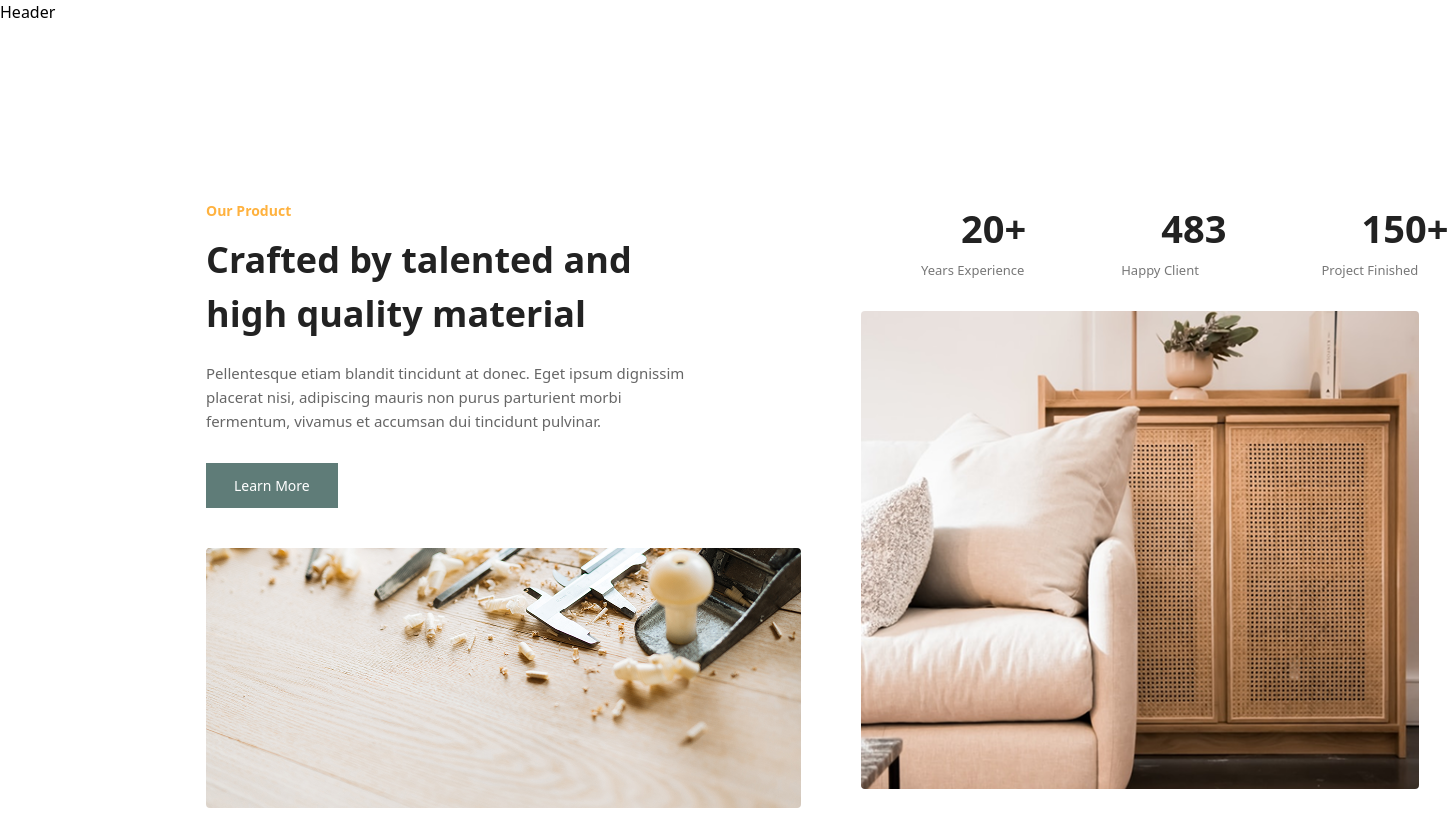
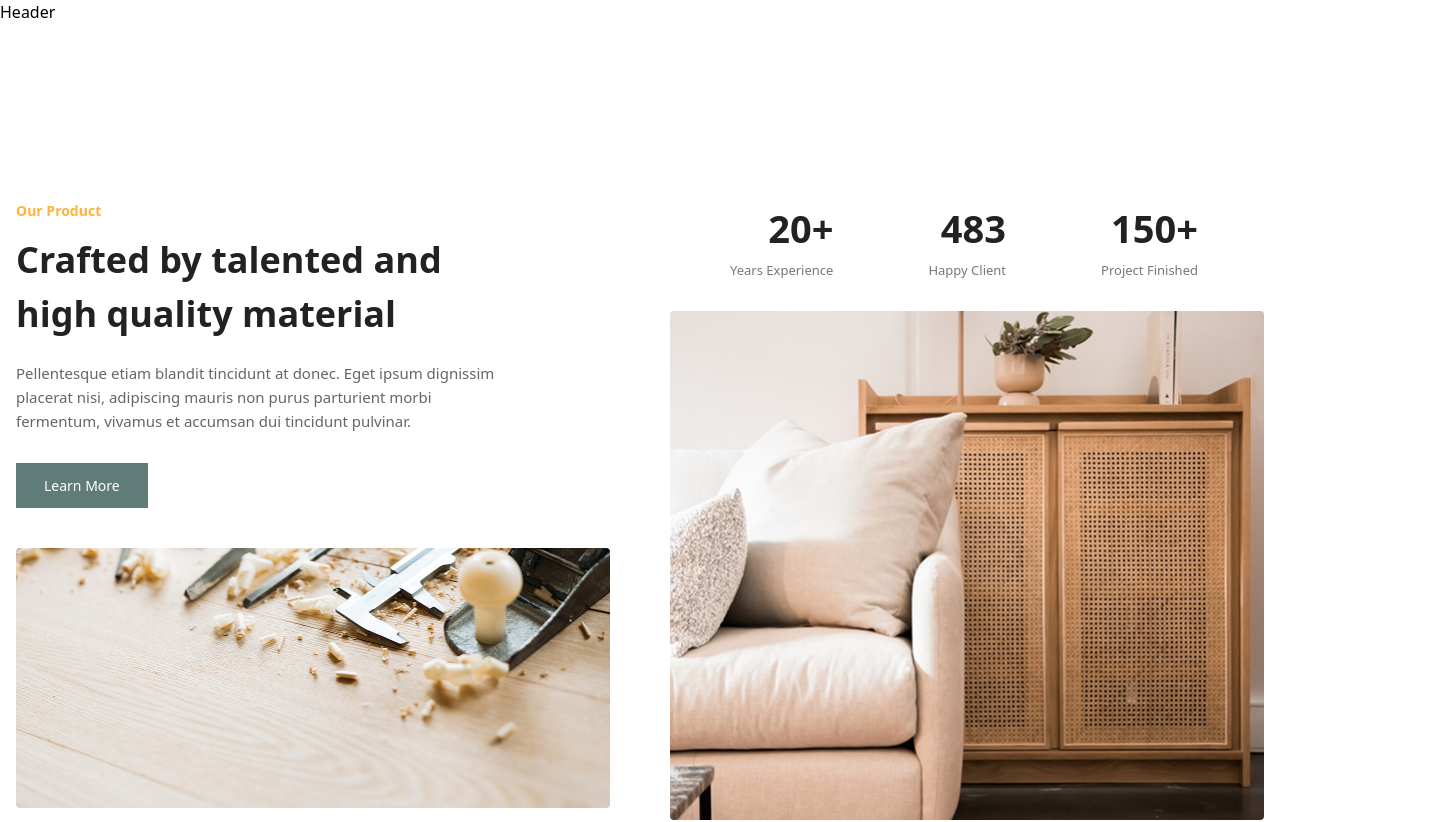
Before and after one commit to archis-academy/december-frontend-lalasia-2025, a React (Vite) app: page / in a window 1280 px wide. Shown: the top 822 px of the page, 1448 px wide, since content can reach past the window. Built offline with nearby package versions, Linux system fonts and the light colour scheme; a web font is replaced by a local one.

Commit message:
Fixed some css bugs

```diff
--- a/src/components/OurProduct/OurProduct.scss
+++ b/src/components/OurProduct/OurProduct.scss
@@ -1,10 +1,8 @@
 .our-product {
   padding: 80px 0;
-  background-color: #FFFFFF;
-
+  background-color: #ffffff;
 
   .container {
-    max-width: 900px;
     margin: 0 auto;
     padding: 0 16px;
   }
@@ -20,7 +18,7 @@
     flex: 1;
 
     .label {
-      color:#FFB23F ;
+      color: #ffb23f;
       font-weight: 600;
       font-size: 14px;
       display: block;
@@ -57,7 +55,8 @@
     }
 
     .small-image {
-      width: 595px;
+      max-width: 595px;
+      width: 100%;
 
       img {
         width: 100%;
@@ -75,13 +74,12 @@
       gap: 35px;
       margin-bottom: 30px;
 
-
       .stat {
         h3 {
           font-size: 38px;
           font-weight: 700;
           color: #222;
-          padding-left: 100px;
+          text-align: end;
         }
 
         span {
@@ -94,7 +92,7 @@
 
     .main-image {
       img {
-        width: 95%;
+        width: 100%;
         border-radius: 4px;
       }
     }
@@ -104,6 +102,7 @@
   @media (max-width: 992px) {
     .content {
       flex-direction: column;
+      align-items: center;
     }
 
     .right {
@@ -116,13 +115,11 @@
   @media (max-width: 518px) {
     padding: 60px 0;
 
-
     .left h2 {
       font-size: 40px;
     }
 
     .stats {
-
       gap: 15px;
     }
   }
```
